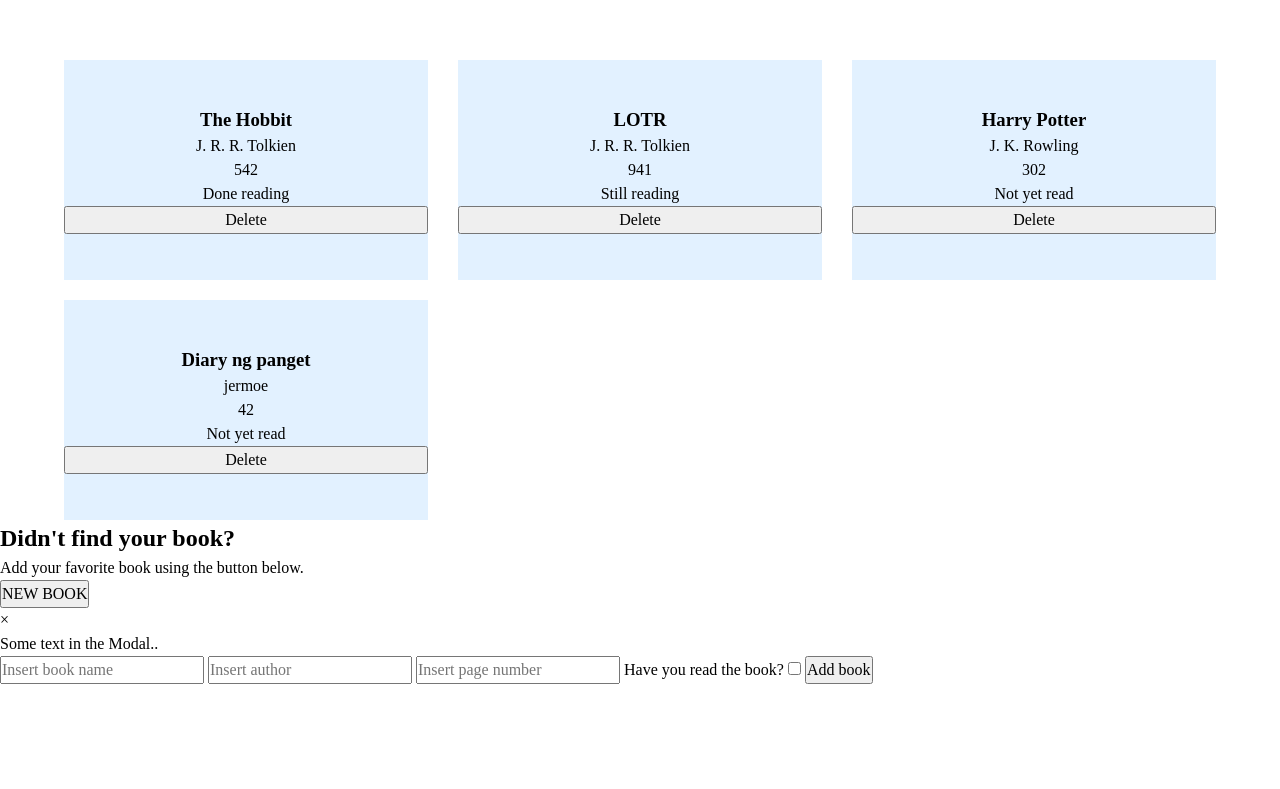
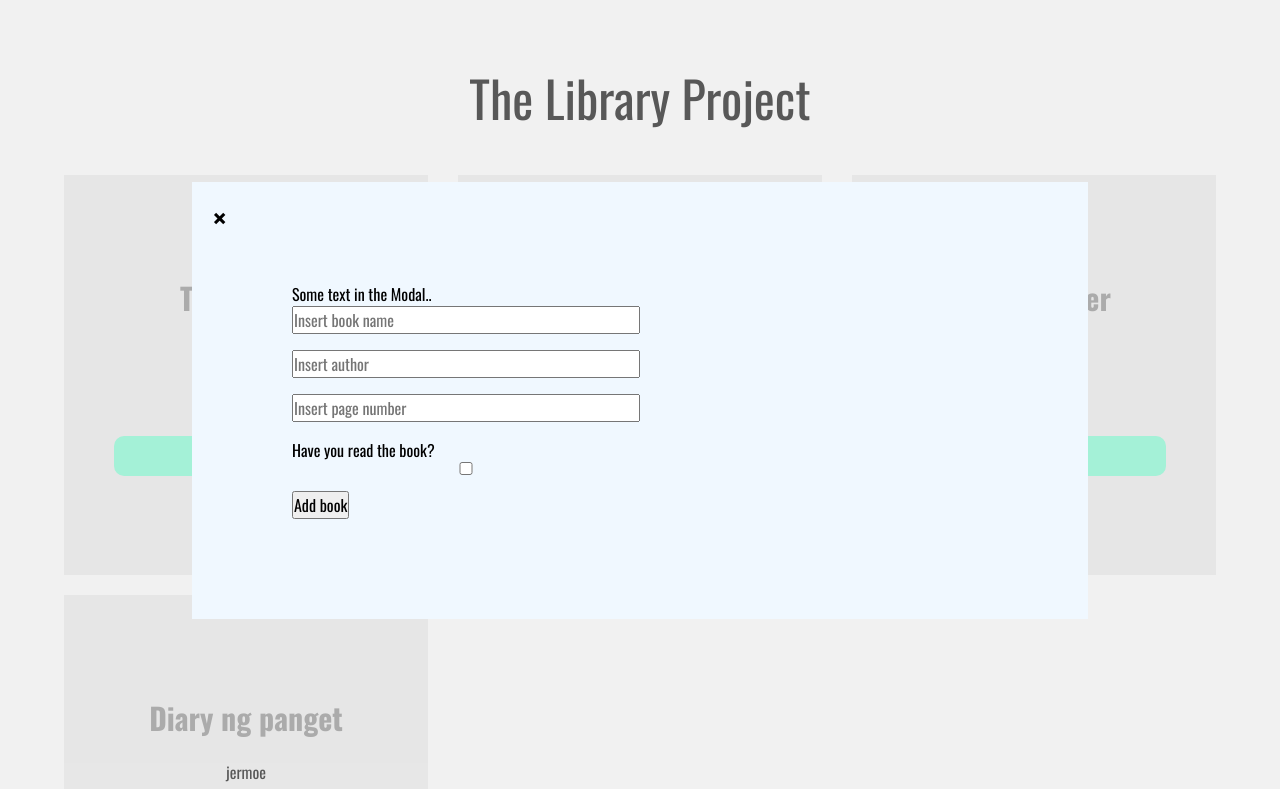
Before and after one commit to jecrram/the-odin-project, a plain HTML site: page Library Project/index.html in a window 1280 px wide. Shown: the top 789 px of the page. Drawn offline with nearby package versions, Linux system fonts and the light colour scheme.

Commit message:
Added bits of css

```diff
--- a/Library Project/index.html
+++ b/Library Project/index.html
@@ -14,6 +14,7 @@
   </head>
   <body>
     <section class="book-showcase">
+      <h2 class="book-showcase__title">The Library Project</h2>
       <div class="book-card-wrapper"> </div>
     </section>
     <section class="book-options">
@@ -24,7 +25,8 @@
       <button class="btn--add-book">NEW BOOK</button>
     </section>
     <!-- Modal for form -->
-    <div class="book-form-modal">
+    <section class="book-modal active">
+      <div class="book-form-wrapper">
         <span class="close">&times;</span>
         <p>Some text in the Modal..</p>
         <form action="submit" class="book-form" method="POST">
@@ -36,6 +38,7 @@
           <button class="book-form__submit-btn" type="submit">Add book</button>
         </form>
       </div>
+    </section>
     <script type="text/javascript" src="main.js"></script>
   </body>
 </html>
--- a/Library Project/main.js
+++ b/Library Project/main.js
@@ -39,8 +39,8 @@
   // To use the Book properties, you have to return them as well
   return { title, author, pages, readStatus, getInfo }
 }
+
 const diaryNgPanget = Novel('Diary ng panget', 'jermoe', 42, 'Not yet read')
-
 const theHobbit = Book('The Hobbit', 'J. R. R. Tolkien', 542, 'Done reading')
 const lordOfTheRings = Book('LOTR', 'J. R. R. Tolkien', 941, 'Still reading')
 const harryPotter = Book('Harry Potter', 'J. K. Rowling', 302, 'Not yet read')
@@ -83,7 +83,7 @@
 function addBook(e) {
   e.preventDefault()
   // Define then add object to the array
-  let obj = new Book(bookTitle.value, bookAuthor.value, bookPages.value, readStatus.value);
+  let obj = Book(bookTitle.value, bookAuthor.value, bookPages.value, readStatus.value);
   myLibrary.push(obj)
 
   // create book card & delete button
--- a/Library Project/style.css
+++ b/Library Project/style.css
@@ -1,3 +1,5 @@
+@import url("https://fonts.googleapis.com/css2?family=Oswald:wght@200;300;400;500;600;700&display=swap");
+
 *,
 *::before,
 *::after {
@@ -8,6 +10,7 @@
 
 html {
   font-size: 62.5%; /* font-size set to 10px */
+  font-family: "Oswald", sans-serif;
 }
 
 /* Set core body defaults */
@@ -37,10 +40,18 @@
 
 .book-showcase {
   padding-top: 6rem;
+  width: 90%;
+  margin: 0 auto;
+}
+
+.book-showcase__title {
+  text-align: center;
+  margin-bottom: 4rem;
+  font-weight: 400;
+  font-size: 5rem;
 }
 
 .book-card-wrapper {
-  width: 90%;
   margin: 0 auto;
   display: grid;
   grid-template-columns: repeat(3, 1fr);
@@ -48,10 +59,84 @@
 }
 
 .book-card {
-  min-height: 220px;
+  min-height: 400px;
   display: flex;
   flex-direction: column;
   justify-content: center;
   text-align: center;
-  background: rgb(226, 241, 255);
+  background: rgb(237, 237, 237);
+  padding: 2rem 5rem;
 }
+
+.book-card:hover {
+  background: rgb(83, 154, 220);
+  transform: scale(1.15);
+}
+
+.book-card__title,
+.book-card__author,
+.book-card__pages,
+.book-card__read {
+  margin-bottom: 0.8rem;
+}
+
+.book-card__title {
+  font-size: 3rem;
+  color: rgb(139, 139, 139);
+  margin-bottom: 2rem;
+}
+
+.book-card:hover .book-card__title,
+.book-card:hover .book-card__author,
+.book-card:hover .book-card__pages,
+.book-card:hover .book-card__read {
+  color: #fff;
+}
+
+.book-card__delete-btn {
+  border-radius: 10px;
+  border: 0;
+  background-color: aquamarine;
+  padding: 0.8rem 2rem;
+}
+
+.book-modal {
+  display: none;
+  position: fixed;
+  z-index: 1;
+  left: 0;
+  bottom: 0;
+  width: 100%;
+  height: 100%;
+  background-color: rgb(219, 219, 219, 0.4);
+}
+
+.book-modal.active {
+  display: flex;
+  justify-content: center;
+  align-items: center;
+}
+
+.book-form-wrapper {
+  width: 70%;
+  margin: 0 auto;
+  background-color: aliceblue;
+  overflow: auto;
+  padding: 10rem;
+  position: relative;
+}
+
+.close {
+  width: 30px;
+  height: 30px;
+  font-size: 40px;
+  position: absolute;
+  top: 5px;
+  left: 20px;
+}
+
+.book-form input {
+  display: flex;
+  width: 50%;
+  margin-bottom: 1.6rem;
+}
```
Lines whose indentation alone changed are shown as unchanged.
